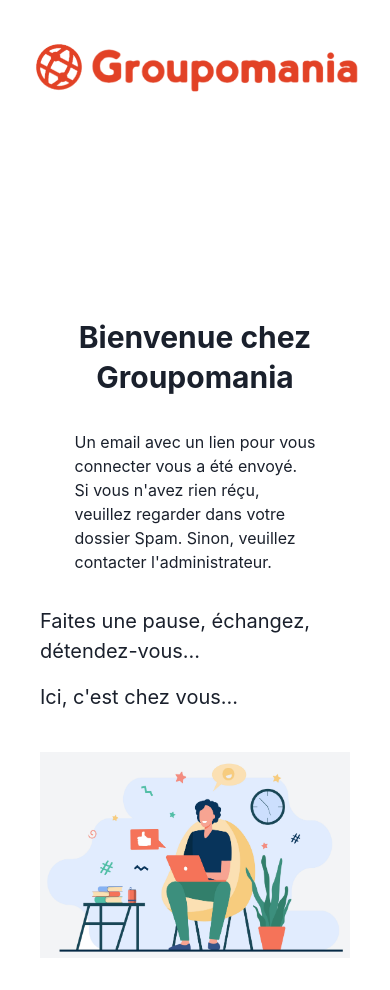
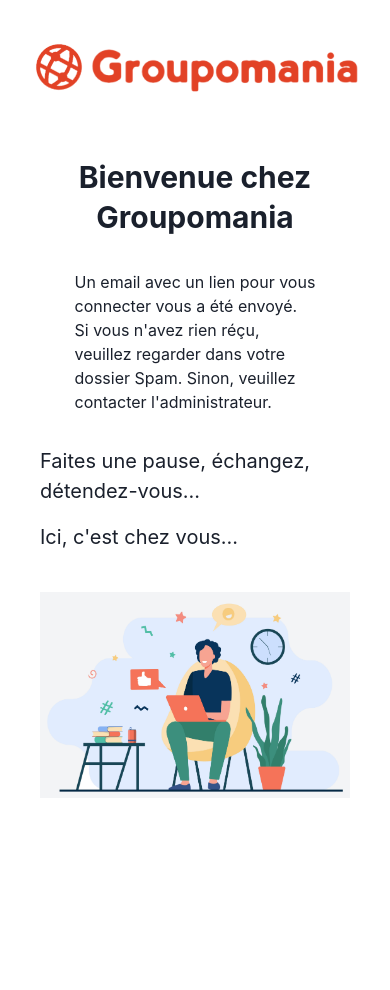
Before and after one commit to mrkshm/groupomania, a Next.js app: page /auth/verify in a window 390 px wide. Shown: the top 990 px of the page. After the commit the page ends 844 px from the top, so only its background shows below. Built offline with nearby package versions, Linux system fonts and the light colour scheme; no server answers.

Commit message:
more responsive goodness for login

```diff
--- a/components/login/VerificationComp.tsx
+++ b/components/login/VerificationComp.tsx
@@ -3,7 +3,7 @@
 const LoginComp = () => {
   return (
     <Container maxW="70%" centerContent>
-      <Heading textAlign={"center"} mt={44} as="h1">
+      <Heading textAlign={"center"} mt={{ base: 4, sm: 44 }} as="h1">
         Bienvenue chez Groupomania
       </Heading>
       <Text my={8} maxW={{ base: "100%", sm: "70%" }}>
--- a/pages/auth/onboarding.tsx
+++ b/pages/auth/onboarding.tsx
@@ -6,7 +6,7 @@
 import OnboardingForm from "../../components/login/OnboardingForm";
 import { getSession } from "next-auth/react";
 
-function Onboarding({ sessionUser }: any) {
+function Onboarding({ session }: any) {
   return (
     <Container maxW="container.xl" p={0}>
       <MetaHead />
@@ -33,8 +33,6 @@
     return;
   }
 
-  const sessionUser = session.user;
-
   if (session && session.user && session.user.name) {
     res.writeHead(302, {
       Location: "/"
@@ -44,6 +42,6 @@
   }
 
   return {
-    sessionUser
+    session
   };
 };
```
